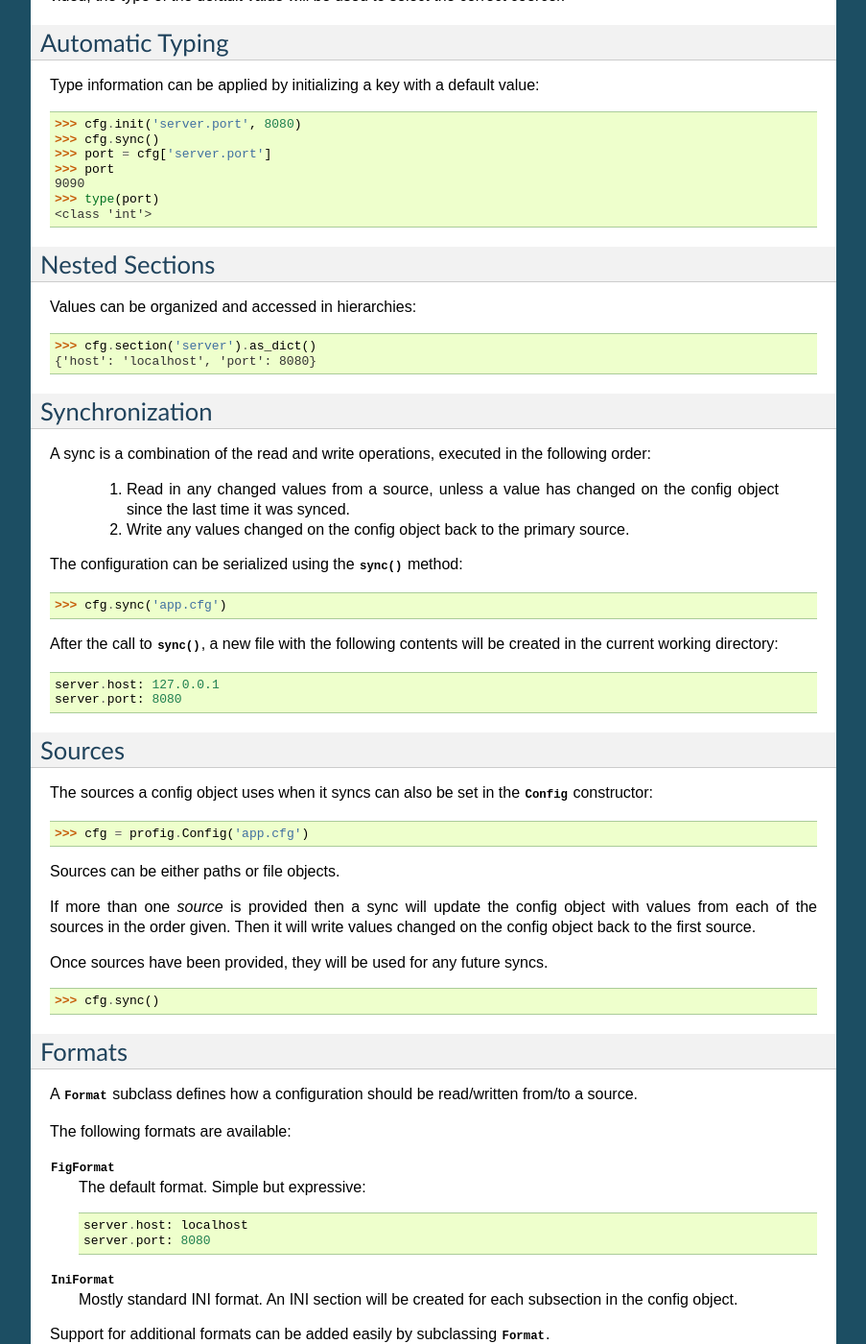
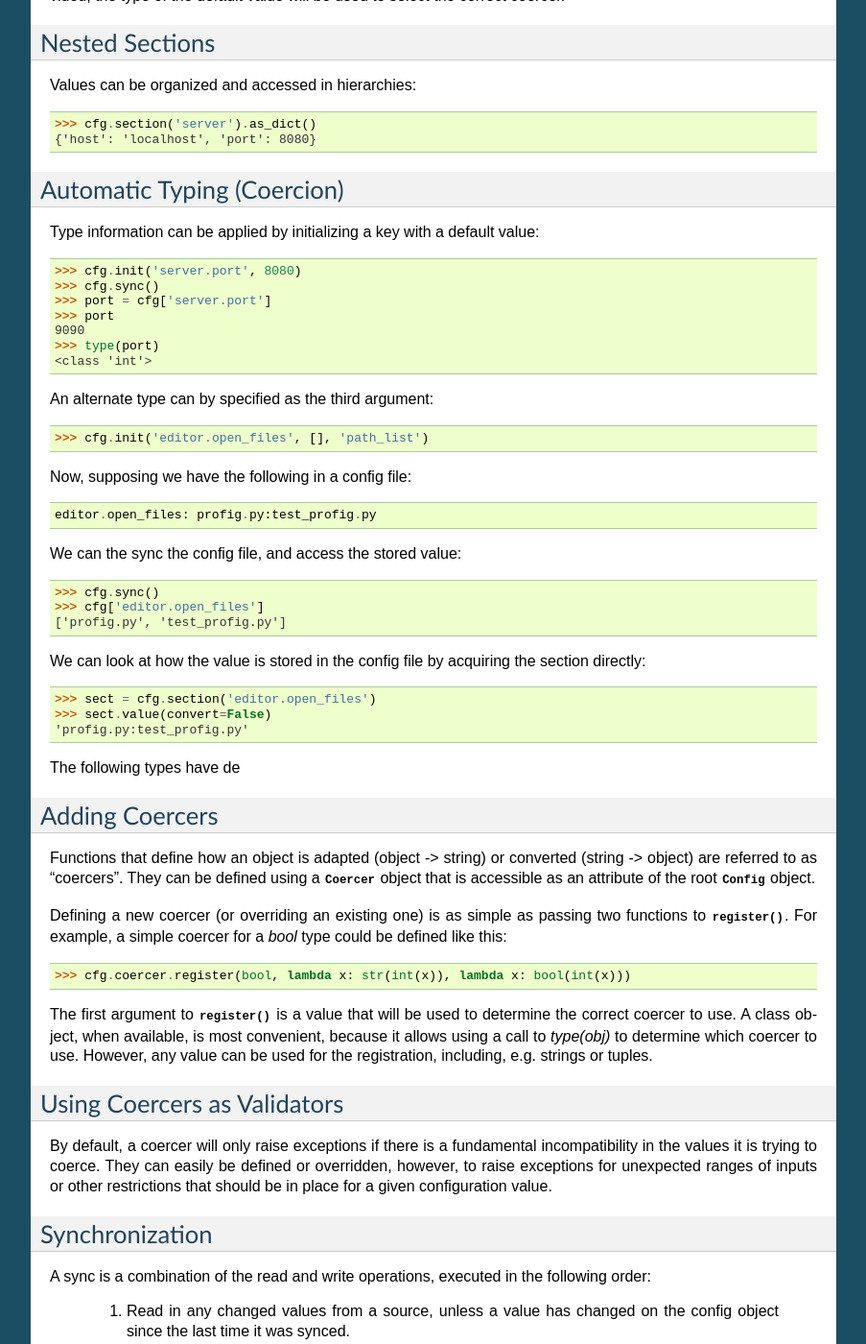
Before and after one commit to dhagrow/profig, a Sphinx documentation site: the page built from docs/usage.txt, in a window 1280 px wide and 1400 px high, scrolled down 848 px. Shown: the whole window at 96% size, without its empty margins (198-1101 px from the left). Built offline with Sphinx 7.4.7, drawn with Linux system fonts in a browser that asks for light colours; the version number could not be read and is left out; some of the changed text lies outside the part shown.

Commit message:
docs: updates re: coercers

```diff
--- a/README.rst
+++ b/README.rst
@@ -19,6 +19,7 @@ Features
 * Simple section nesting.
 * Dict-like access.
 * Easily extensible input/output formats.
+* Preserves ordering and comments of config files.
 
 Installation
 ------------
--- a/docs/index.txt
+++ b/docs/index.txt
@@ -22,6 +22,7 @@ Features
 * Simple section nesting.
 * Dict-like access.
 * Easily extensible input/output formats.
+* Preserves ordering and comments of config files.
 
 Installation
 ------------
--- a/docs/usage.txt
+++ b/docs/usage.txt
@@ -47,8 +47,16 @@ value for the option. The third argument is optional and is used by the
 for the option. If the third is not provided, the type of the default value
 will be used to select the correct coercer.
 
-Automatic Typing
-----------------
+Nested Sections
+---------------
+
+Values can be organized and accessed in hierarchies::
+
+    >>> cfg.section('server').as_dict()
+    {'host': 'localhost', 'port': 8080}
+
+Automatic Typing (Coercion)
+---------------------------
 
 Type information can be applied by initializing a key with a default value::
 
@@ -60,13 +68,57 @@ Type information can be applied by initializing a key with a default value::
     >>> type(port)
     <class 'int'>
 
-Nested Sections
+An alternate type can by specified as the third argument::
+
+    >>> cfg.init('editor.open_files', [], 'path_list')
+
+Now, supposing we have the following in a config file::
+
+    editor.open_files: profig.py:test_profig.py
+
+We can the sync the config file, and access the stored value::
+
+    >>> cfg.sync()
+    >>> cfg['editor.open_files']
+    ['profig.py', 'test_profig.py']
+
+We can look at how the value is stored in the config file by acquiring the
+section directly::
+
+    >>> sect = cfg.section('editor.open_files')
+    >>> sect.value(convert=False)
+    'profig.py:test_profig.py'
+
+The following types have de
+
+Adding Coercers
 ---------------
 
-Values can be organized and accessed in hierarchies::
+Functions that define how an object is adapted (object -> string) or converted
+(string -> object) are referred to as "coercers". They can be defined using
+a :class:`~profig.Coercer` object that is accessible as an attribute of the root
+:class:`~profig.Config` object.
 
-    >>> cfg.section('server').as_dict()
-    {'host': 'localhost', 'port': 8080}
+Defining a new coercer (or overriding an existing one) is as simple as passing
+two functions to :meth:`~profig.Coercer.register`. For example, a simple
+coercer for a *bool* type could be defined like this::
+
+    >>> cfg.coercer.register(bool, lambda x: str(int(x)), lambda x: bool(int(x)))
+
+The first argument to :meth:`~profig.Coercer.register` is a value that will be
+used to determine the correct coercer to use. A class object, when available, is
+most convenient, because it allows using a call to `type(obj)` to determine
+which coercer to use. However, any value can be used for the registration,
+including, e.g. strings or tuples.
+
+Using Coercers as Validators
+----------------------------
+
+By default, a coercer will only raise exceptions if there is a fundamental
+incompatibility in the values it is trying to coerce. They can easily be
+defined or overridden, however, to raise exceptions for unexpected ranges of
+inputs or other restrictions that should be in place for a given configuration
+value.
 
 Synchronization
 ---------------
```
